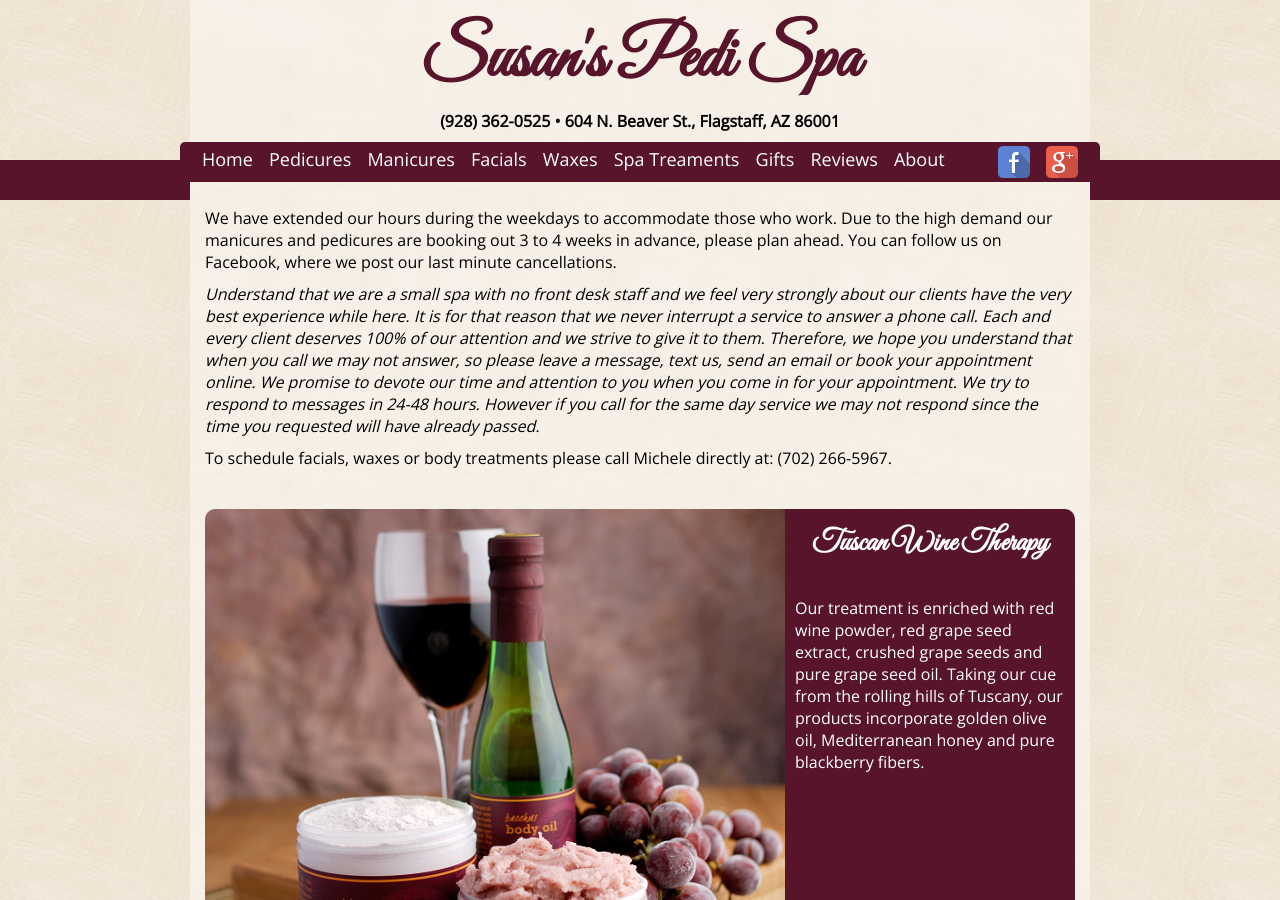
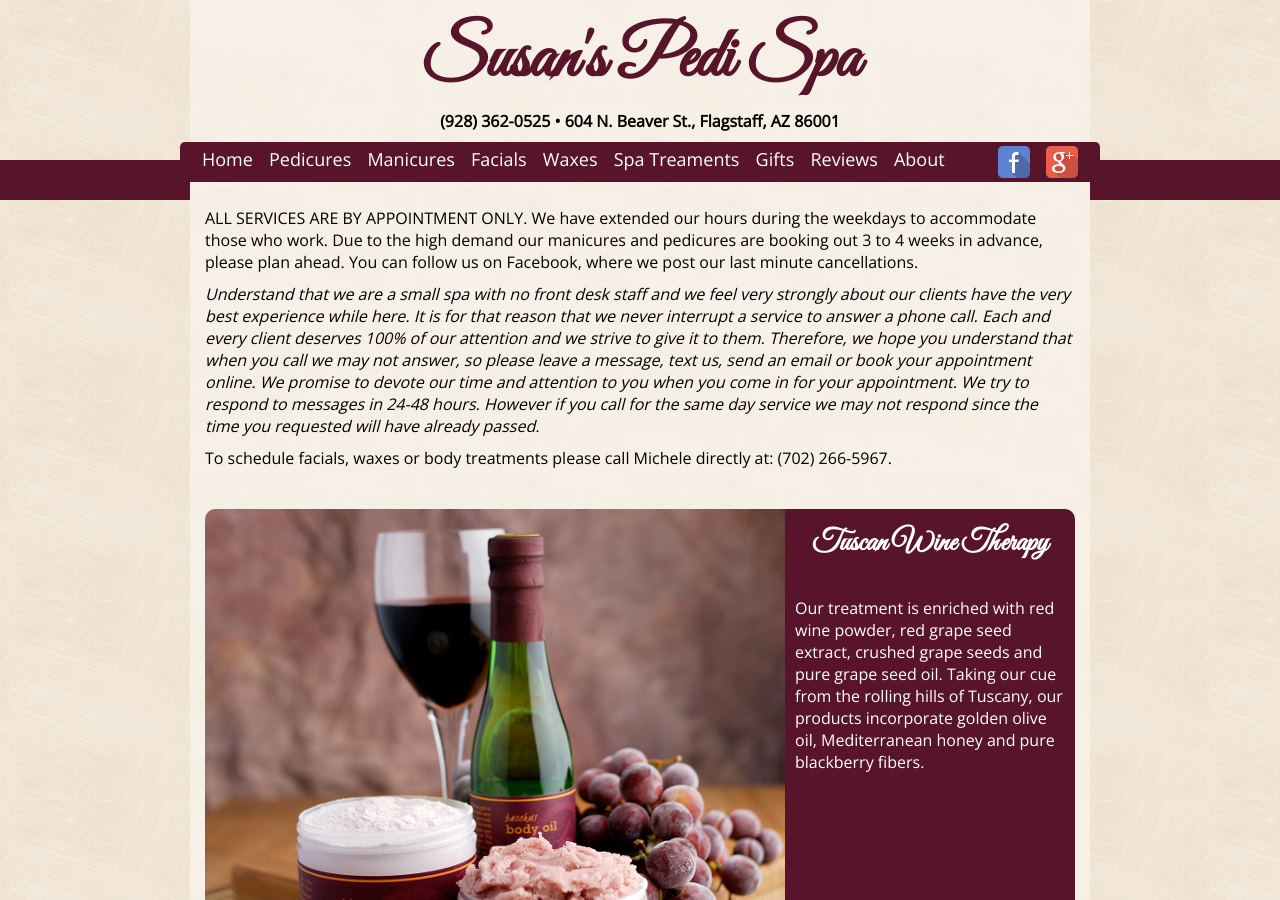
Before and after one commit to susanspedispa/susanspedispa.github.io, a Jekyll site: the page built from index.html, in a window 1280 px wide and 900 px high. Built offline with Jekyll 4.4.1, drawn with Linux system fonts in a browser that asks for light colours.

Commit message:
Update intro.html

```diff
--- a/_includes/intro.html
+++ b/_includes/intro.html
@@ -1,3 +1,3 @@
-<p>We have extended our hours during the weekdays to accommodate those who work. Due to the high demand our manicures and pedicures are booking out 3 to 4 weeks in advance, please plan ahead. You can follow us on Facebook, where we post our last minute cancellations.<p></p></p>
+<p>ALL SERVICES ARE BY APPOINTMENT ONLY. We have extended our hours during the weekdays to accommodate those who work. Due to the high demand our manicures and pedicures are booking out 3 to 4 weeks in advance, please plan ahead. You can follow us on Facebook, where we post our last minute cancellations.<p></p></p>
 <p><i>Understand that we are a small spa with no front desk staff and we feel very strongly about our clients have the very best experience while here. It is for that reason that we never interrupt a service to answer a phone call. Each and every client deserves 100% of our attention and we strive to give it to them. Therefore, we hope you understand that when you call we may not answer, so please leave a message, text us, send an email or book your appointment online. We promise to devote our time and attention to you when you come in for your appointment. We try to respond to messages in 24-48 hours. However if you call for the same day service we may not respond since the time you requested will have already passed.</i></p>
 <p>To schedule facials, waxes or body treatments please call Michele directly at: (702) 266-5967.</p>
```
